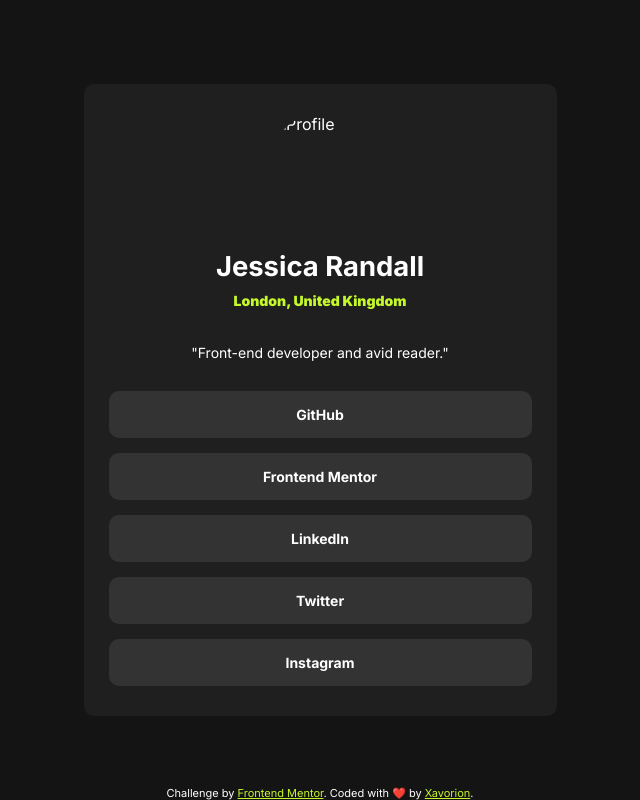
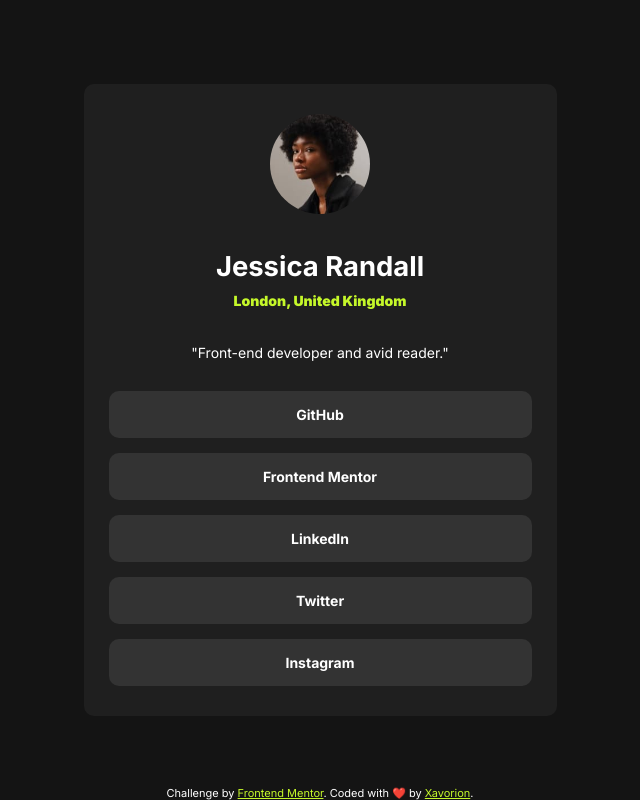
Before and after one commit to xavorion/social-links-profile, a plain HTML site: page index.html in a window 1280 px wide. Shown: the whole page, without its empty margins (320-960 px from the left). Drawn offline with Linux system fonts and the light colour scheme; files that its build step writes are made by us from their sources.

Commit message:
Fixed: Path of image and style

```diff
--- a/index.html
+++ b/index.html
@@ -18,7 +18,7 @@
       rel="stylesheet"
     />
     <!-- Feel free to remove these styles or customise in your own stylesheet 👍 -->
-    <link rel="stylesheet" href="/03-social-links-profile/style.css" />
+    <link rel="stylesheet" href="style.css" />
   </head>
   <body>
     <!-- Main Content -->
@@ -26,10 +26,7 @@
       <!-- Container Card -->
       <article class="content-container">
         <figure class="img-container">
-          <img
-            src="/03-social-links-profile/assets/images/avatar-jessica.jpeg"
-            alt="Profile"
-          />
+          <img src="/assets/images/avatar-jessica.jpeg" alt="Profile" />
         </figure>
         <div class="name">
           <p>Jessica Randall</p>
```
